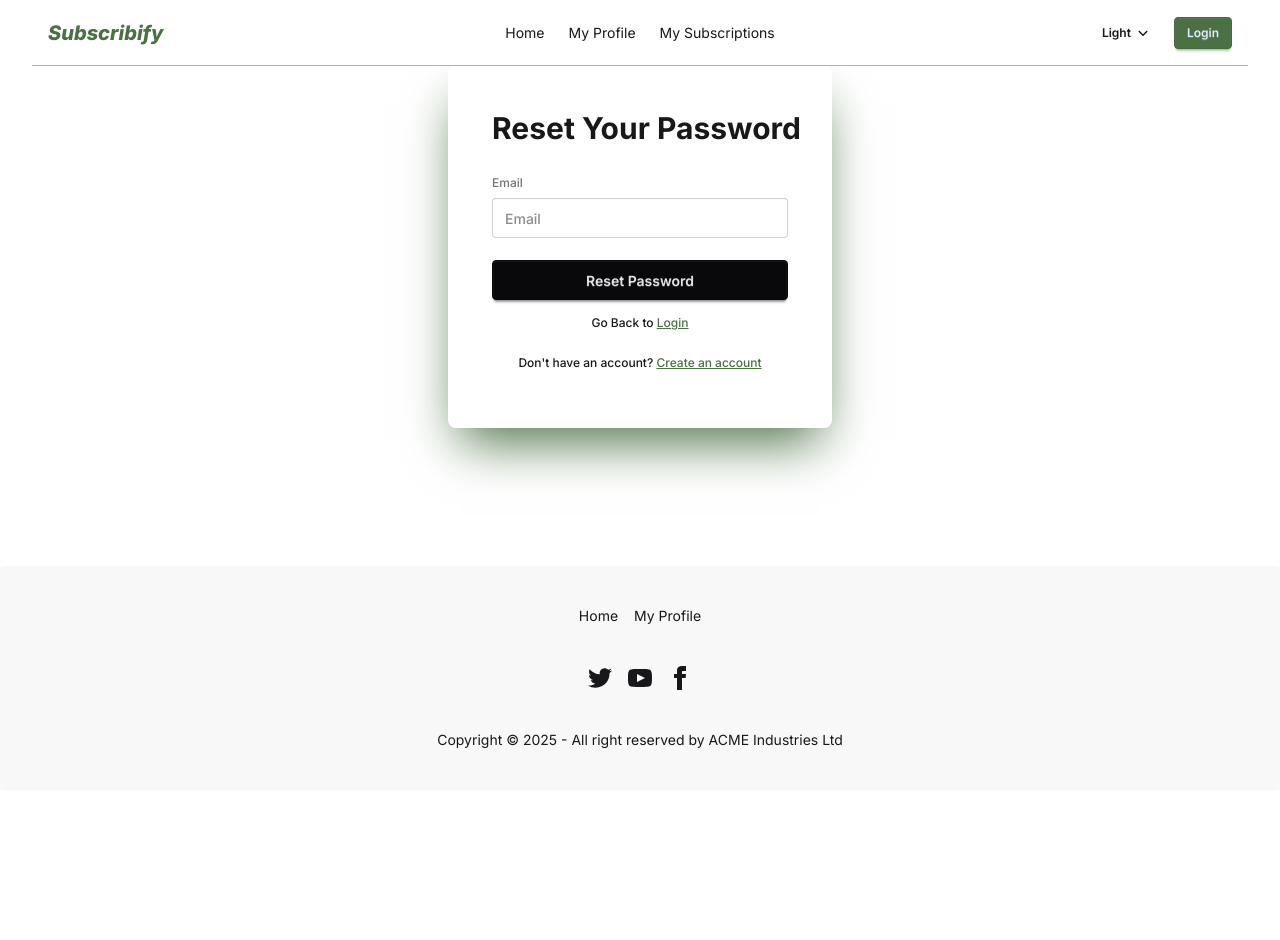
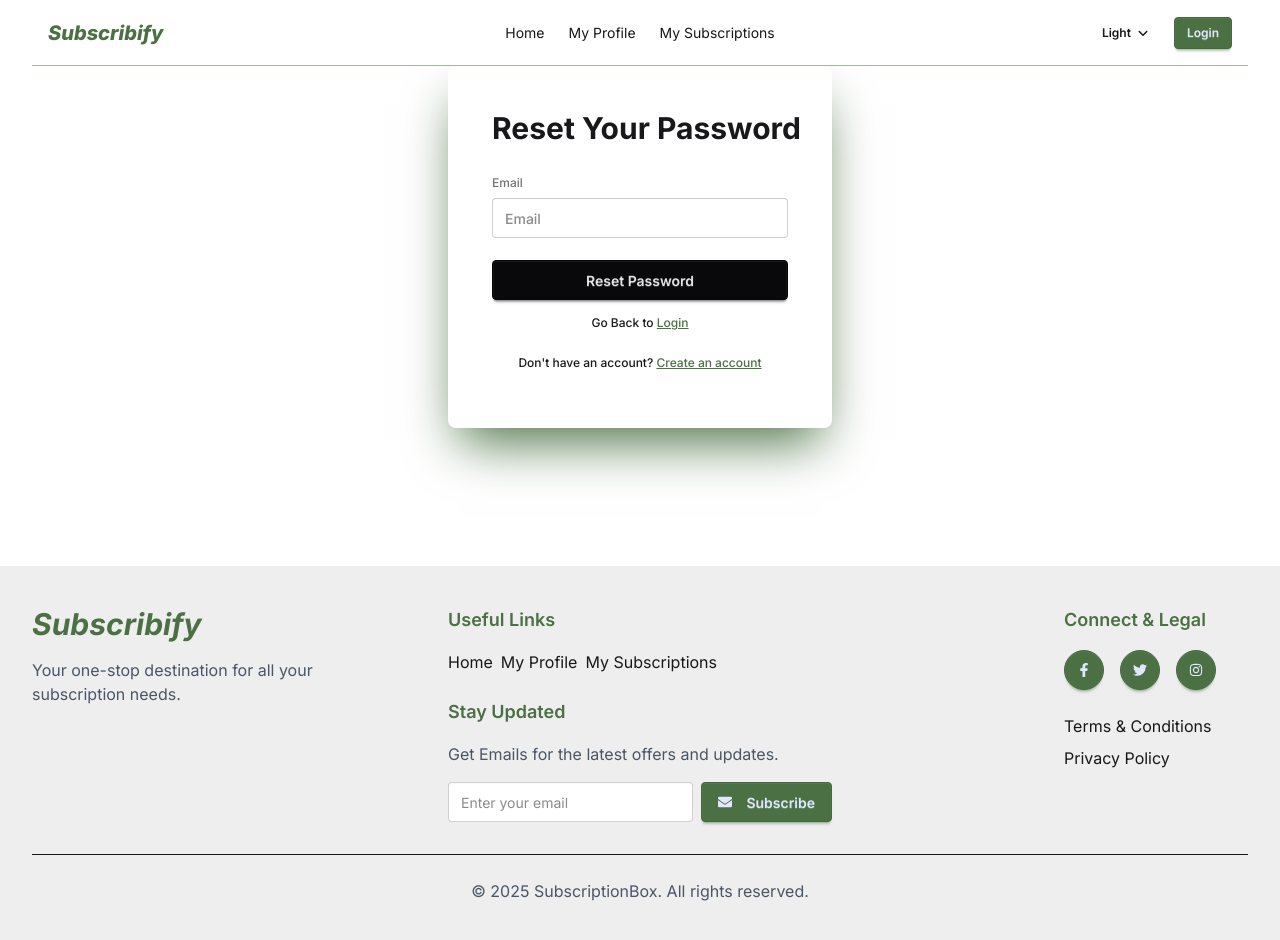
Before and after one commit to md-zeon/subscribify, a React (Vite) app: page /forgot-password in a window 1280 px wide. Shown: the top 940 px of the page. Before the commit the page ends 800 px from the top, so only its background shows below. Built offline with nearby package versions, Linux system fonts and the light colour scheme; no server answers.

Commit message:
Updated Slides and Re-Designed Footer

```diff
--- a/src/components/Footer.jsx
+++ b/src/components/Footer.jsx
@@ -1,55 +1,157 @@
+import { useEffect } from "react";
 import { NavLink } from "react-router";
+import AOS from "aos";
+import "aos/dist/aos.css";
+import { FaTwitter, FaFacebookF, FaInstagram, FaEnvelope } from "react-icons/fa";
+import { toast } from "react-toastify";
 
 const Footer = () => {
+	// Initialize AOS
+	useEffect(() => {
+		AOS.init({ duration: 1000 });
+	}, []);
+
+	const handleSubscribe = (e) => {
+		e.preventDefault();
+		const email = e.target.email.value;
+		toast.success(`You have subscribed with email: ${email}`);
+		e.target.reset();
+	};
+
 	const links = (
 		<>
-			<NavLink to='/'>Home</NavLink>
-			<NavLink to='/my-profile'>My Profile</NavLink>
+			<li>
+				<NavLink
+					className='hover:text-primary transition-colors'
+					to='/'
+				>
+					Home
+				</NavLink>
+			</li>
+			<li>
+				<NavLink
+					className='hover:text-primary transition-colors'
+					to='/my-profile'
+				>
+					My Profile
+				</NavLink>
+			</li>
+			<li>
+				<NavLink
+					className='hover:text-primary transition-colors'
+					to='/my-subscriptions'
+				>
+					My Subscriptions
+				</NavLink>
+			</li>
 		</>
 	);
+
 	return (
-		<footer className='footer footer-horizontal footer-center bg-base-200 text-base-content rounded p-10'>
-			<nav className='grid grid-flow-col gap-4'>{links}</nav>
-			<nav>
-				<div className='grid grid-flow-col gap-4'>
-					<a>
-						<svg
-							xmlns='http://www.w3.org/2000/svg'
-							width='24'
-							height='24'
-							viewBox='0 0 24 24'
-							className='fill-current'
+		<footer className='bg-base-300 text-base-content py-10 mt-auto'>
+			<div className='max-w-7xl mx-auto px-4 sm:px-6 lg:px-8'>
+				<div className='grid grid-cols-1 md:grid-cols-3 gap-8 mb-8'>
+					<div data-aos='fade-up'>
+						<h2 className='text-3xl italic font-bold text-primary mb-4'>Subscribify</h2>
+						<p className='text-gray-600 max-w-xs'>
+							Your one-stop destination for all your subscription needs.
+						</p>
+					</div>
+					<div
+						data-aos='fade-up'
+						data-aos-delay='200'
+						className='space-y-6'
 					>
-							<path d='M24 4.557c-.883.392-1.832.656-2.828.775 1.017-.609 1.798-1.574 2.165-2.724-.951.564-2.005.974-3.127 1.195-.897-.957-2.178-1.555-3.594-1.555-3.179 0-5.515 2.966-4.797 6.045-4.091-.205-7.719-2.165-10.148-5.144-1.29 2.213-.669 5.108 1.523 6.574-.806-.026-1.566-.247-2.229-.616-.054 2.281 1.581 4.415 3.949 4.89-.693.188-1.452.232-2.224.084.626 1.956 2.444 3.379 4.6 3.419-2.07 1.623-4.678 2.348-7.29 2.04 2.179 1.397 4.768 2.212 7.548 2.212 9.142 0 14.307-7.721 13.995-14.646.962-.695 1.797-1.562 2.457-2.549z'></path>
-						</svg>
+						{/* Navigation Links */}
+						<div>
+							<h3 className='text-lg font-semibold text-primary mb-4'>Useful Links</h3>
+							<ul className='flex gap-2'>{links}</ul>
+						</div>
+
+						{/* Subscription Form */}
+						<div>
+							<h3 className='text-lg font-semibold text-primary mb-4'>Stay Updated</h3>
+							<p className='text-gray-600 mb-4'>Get Emails for the latest offers and updates.</p>
+							<form
+								onSubmit={handleSubscribe}
+								className='flex flex-col sm:flex-row gap-2'
+							>
+								<input
+									type='email'
+									name='email'
+									placeholder='Enter your email'
+									className='input input-bordered w-full sm:w-auto flex-1'
+									required
+								/>
+								<button
+									type='submit'
+									className='btn btn-primary'
+								>
+									<FaEnvelope className='mr-2' /> Subscribe
+								</button>
+							</form>
+						</div>
+					</div>
+
+					{/* Social Media & Legal Links */}
+					<div
+						data-aos='fade-up'
+						data-aos-delay='300'
+						className="ml-auto px-4 sm:px-6 lg:px-8"
+					>
+						<h3 className='text-lg font-semibold text-primary mb-4'>Connect & Legal</h3>
+						<div className='flex flex-col gap-4'>
+							{/* Social Media Icons */}
+							<div className='flex gap-4 mb-2'>
+								<a
+									href='https://facebook.com'
+									target='_blank'
+									rel='noopener noreferrer'
+									className='btn btn-circle btn-primary hover:bg-primary-focus'
+								>
+									<FaFacebookF />
 								</a>
-					<a>
-						<svg
-							xmlns='http://www.w3.org/2000/svg'
-							width='24'
-							height='24'
-							viewBox='0 0 24 24'
-							className='fill-current'
+								<a
+									href='https://twitter.com'
+									target='_blank'
+									rel='noopener noreferrer'
+									className='btn btn-circle btn-primary hover:bg-primary-focus'
 								>
-							<path d='M19.615 3.184c-3.604-.246-11.631-.245-15.23 0-3.897.266-4.356 2.62-4.385 8.816.029 6.185.484 8.549 4.385 8.816 3.6.245 11.626.246 15.23 0 3.897-.266 4.356-2.62 4.385-8.816-.029-6.185-.484-8.549-4.385-8.816zm-10.615 12.816v-8l8 3.993-8 4.007z'></path>
-						</svg>
+									<FaTwitter />
 								</a>
-					<a>
-						<svg
-							xmlns='http://www.w3.org/2000/svg'
-							width='24'
-							height='24'
-							viewBox='0 0 24 24'
-							className='fill-current'
+								<a
+									href='https://instagram.com'
+									target='_blank'
+									rel='noopener noreferrer'
+									className='btn btn-circle btn-primary hover:bg-primary-focus'
 								>
-							<path d='M9 8h-3v4h3v12h5v-12h3.642l.358-4h-4v-1.667c0-.955.192-1.333 1.115-1.333h2.885v-5h-3.808c-3.596 0-5.192 1.583-5.192 4.615v3.385z'></path>
-						</svg>
+									<FaInstagram />
 								</a>
 							</div>
-			</nav>
-			<aside>
-				<p>Copyright © {new Date().getFullYear()} - All right reserved by ACME Industries Ltd</p>
-			</aside>
+							{/* Legal Links */}
+							<div className='space-y-2'>
+								<NavLink
+									to='/terms'
+									className='hover:text-primary transition-colors block'
+								>
+									Terms & Conditions
+								</NavLink>
+								<NavLink
+									to='/privacy'
+									className='hover:text-primary transition-colors block'
+								>
+									Privacy Policy
+								</NavLink>
+							</div>
+						</div>
+					</div>
+				</div>
+
+				{/* Copyright */}
+				<div className='border-t border-base-400 pt-6 text-center'>
+					<p className='text-gray-600'>© {new Date().getFullYear()} SubscriptionBox. All rights reserved.</p>
+				</div>
+			</div>
 		</footer>
 	);
 };
--- a/src/components/Navbar.jsx
+++ b/src/components/Navbar.jsx
@@ -163,7 +163,7 @@ const Navbar = () => {
 								<div className='w-10 rounded-full'>
 									<img
 										alt='Profile Picture'
-										src={user.photoURL || "https://via.placeholder.com/40"}
+										src={user.photoURL || "https://img.icons8.com/fluency-systems-regular/48/user-male-circle--v1.png"}
 									/>
 								</div>
 							</div>
--- /dev/null
+++ b/src/components/SingleSlide.jsx
@@ -0,0 +1,41 @@
+import { Link } from "react-router";
+
+const SingleSlide = ({ slide }) => {
+	const { id, title, tagline, cta, image } = slide;
+
+	return (
+		<div
+			className='relative w-full h-[500px] bg-cover bg-center rounded-lg shadow-lg'
+			style={{ backgroundImage: `url(${image})` }}
+		>
+			<div className='absolute inset-0 bg-black opacity-60 rounded-lg'></div>
+
+			{/* Content */}
+			<div className='relative z-10 flex flex-col items-center justify-center h-full text-center text-white px-4 sm:px-6 lg:px-8'>
+				<h1
+					data-aos='fade-down'
+					className='text-4xl sm:text-5xl font-bold mb-4 drop-shadow-lg'
+				>
+					{title}
+				</h1>
+				<p
+					data-aos='fade-up'
+					data-aos-delay='200'
+					className='text-lg sm:text-xl mb-6 drop-shadow-md max-w-2xl'
+				>
+					{tagline}
+				</p>
+				<Link
+					to={`/serviceDetails/${id}`}
+					data-aos='zoom-in'
+					data-aos-delay='400'
+					className='btn btn-primary btn-lg'
+				>
+					{cta}
+				</Link>
+			</div>
+		</div>
+	);
+};
+
+export default SingleSlide;
--- a/src/components/Slider.jsx
+++ b/src/components/Slider.jsx
@@ -1,40 +1,59 @@
-import React from "react";
 import { Swiper, SwiperSlide } from "swiper/react";
-import { Navigation, Pagination, Autoplay } from "swiper/modules";
+import { Navigation, Pagination, Autoplay, Keyboard } from "swiper/modules";
 import "swiper/css";
 import "swiper/css/navigation";
 import "swiper/css/pagination";
+import SingleSlide from "./SingleSlide";
+
+const slides = [
+	{
+		id: 1,
+		image:
+			"https://marketplace.canva.com/1k170/MAGXSf1k170/1/s2/canva-smart-home-devices-in-minimalist-setup-MAGXSf1k170.jpg",
+		title: "Smart Home Devices",
+		tagline: "Transform your living space with cutting-edge technology.",
+		cta: "Explore Now",
+	},
+	{
+		id: 2,
+		title: "Epic Gamer's Crate",
+		tagline: "Unbox exclusive gaming gear to dominate every level.",
+		cta: "Get Started",
+		image:
+			"https://plus.unsplash.com/premium_photo-1677870728119-52aef052d7ef?q=80&w=2070&auto=format&fit=crop&ixlib=rb-4.1.0&ixid=M3wxMjA3fDB8MHxwaG90by1wYWdlfHx8fGVufDB8fHx8fA%3D%3D",
+	},
+	{
+		id: 3,
+		image: "https://marketplace.canva.com/cxJd8/MAEPNZcxJd8/1/s2/canva-weights-in-the-gym-MAEPNZcxJd8.png",
+		title: "Fitness Subscriptions",
+		tagline: "Stay fit and healthy with our premium fitness services.",
+		cta: "Join Today",
+	},
+	{
+		id: 4,
+		image:
+			"https://marketplace.canva.com/AiQKs/MAFYQGAiQKs/1/wm_s2/canva-subscription-service-delivery-at-home-MAFYQGAiQKs.jpg",
+		title: "Home Delivery Services",
+		tagline: "Get everything you need delivered right to your doorstep.",
+		cta: "Order Now",
+	},
+];
 
 const Slider = () => {
 	return (
 		<Swiper
-			modules={[Navigation, Pagination, Autoplay]}
+			modules={[Navigation, Pagination, Autoplay, Keyboard]}
 			navigation
+			keyboard={{ enabled: true }}
 			pagination={{ clickable: true }}
 			autoplay={{ delay: 3000 }}
 			className='mySwiper'
 		>
-			<SwiperSlide>
-				<img
-					src='https://marketplace.canva.com/1k170/MAGXSf1k170/1/s2/canva-smart-home-devices-in-minimalist-setup-MAGXSf1k170.jpg'
-					alt='Slide 1'
-					className='w-full h-96 object-cover'
-				/>
-			</SwiperSlide>
-			<SwiperSlide>
-				<img
-					src='https://marketplace.canva.com/cxJd8/MAEPNZcxJd8/1/s2/canva-weights-in-the-gym-MAEPNZcxJd8.png'
-					alt='Slide 2'
-					className='w-full h-96 object-cover'
-				/>
-			</SwiperSlide>
-			<SwiperSlide>
-				<img
-					src='https://marketplace.canva.com/AiQKs/MAFYQGAiQKs/1/wm_s2/canva-subscription-service-delivery-at-home-MAFYQGAiQKs.jpg'
-					alt='Slide 3'
-					className='w-full h-96 object-cover'
-				/>
-			</SwiperSlide>
+			{slides.map((slide) => (
+				<SwiperSlide key={slide.id}>
+					<SingleSlide slide={slide} />
+				</SwiperSlide>
+			))}
 		</Swiper>
 	);
 };
--- a/src/index.css
+++ b/src/index.css
@@ -19,3 +19,12 @@ body {
 a.active {
 	@apply text-primary underline;
 }
+
+.swiper-button-next,
+.swiper-button-prev {
+  @apply !text-primary;
+}
+
+.swiper-pagination-bullet-active {
+  @apply !bg-primary;
+}
```
Lines whose indentation alone changed are shown as unchanged.
